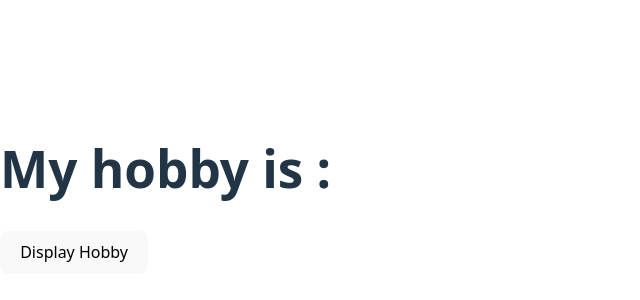
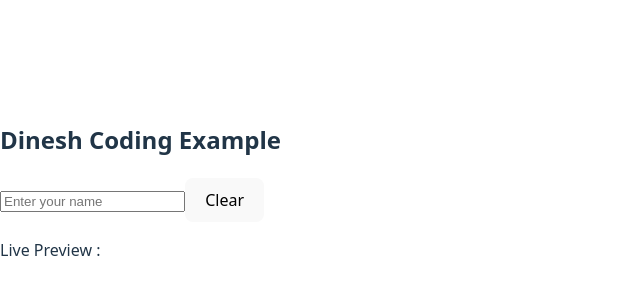
Before and after one commit to dineshctoula/react-Tutorial, a React (Vite) app: page / in a window 1280 px wide. Shown: the part 210-510 px from the top of the page, without its empty margins (0-640 px from the left). Built offline with nearby package versions, Linux system fonts and the light colour scheme.

Commit message:
onChange events in react

```diff
--- a/src/App.jsx
+++ b/src/App.jsx
@@ -1,17 +1,20 @@
-import Hobby from "./Hobby";
-import User from "./User";
 import { useState } from "react";
 
-function App() {
-  const [hobby, setHobby] = useState(true);   // FIX: define hobby state
-
+function App(){
+  const [name, setName]=useState("");
+  const HandelChange= (e)=>{
+    setName(e.target.value);
+  }
   return (
     <div>
-      {hobby && <Hobby name={hobby} />}
+      <h2>Dinesh Coding Example </h2>
+      <input type="text" value={name}
+      onChange={HandelChange}
 
-      <button onClick={()=>setHobby(cricket)}>Display Hobby</button>
+      placeholder="Enter your name"/>
+      <button onClick={()=>setName("")}>Clear</button>
+      <p>Live Preview : {name}</p>
     </div>
   );
 }
-
 export default App;
```
